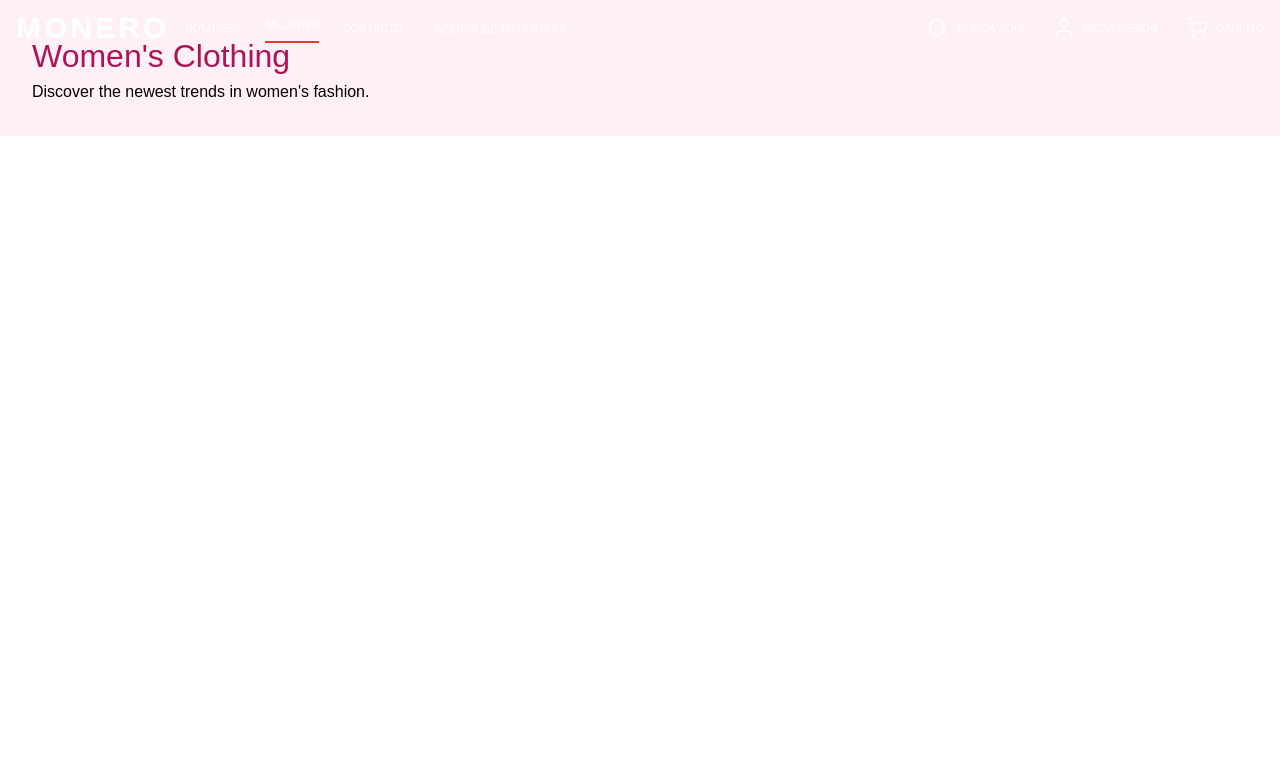
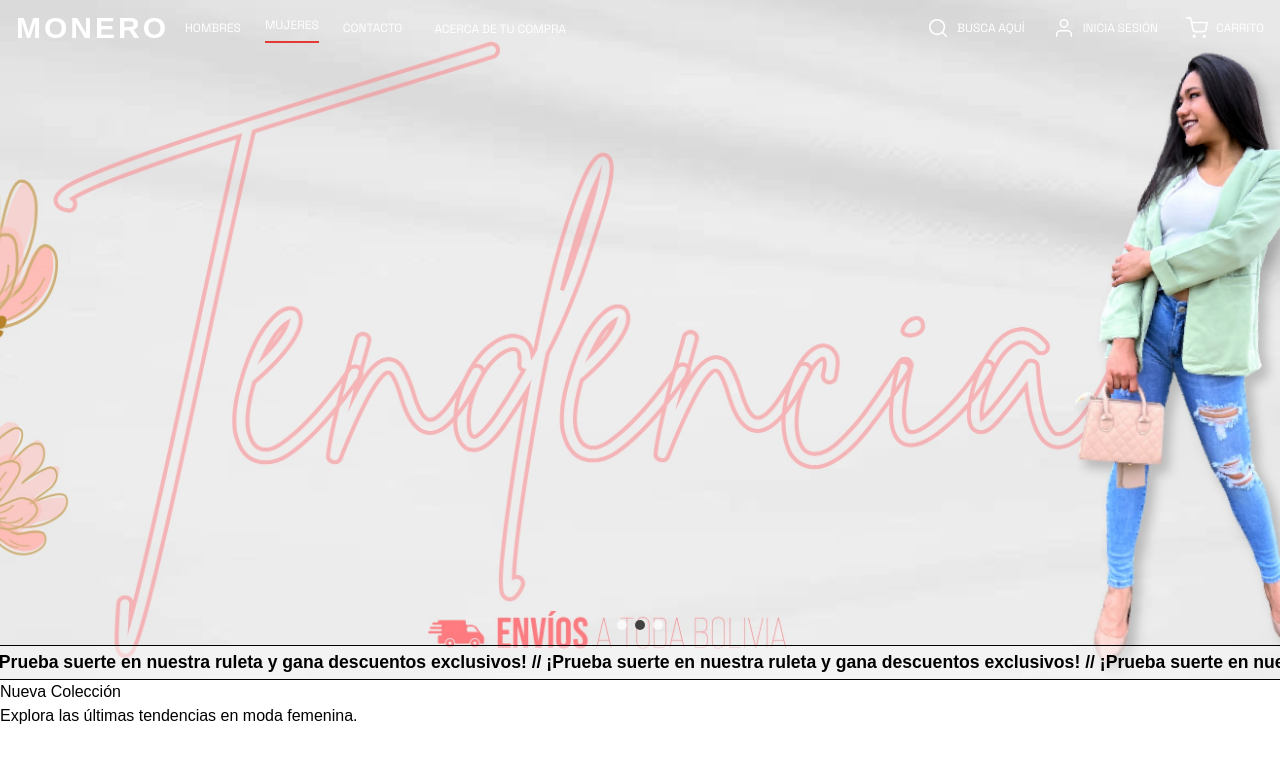
Before and after one commit to moneroboliviainfo/Frontend-Webpage, a Next.js app: page /women in a window 1280 px wide. Shown: the top 762 px of the page. Built offline with nearby package versions, Linux system fonts and the light colour scheme; no server answers.

Commit message:
women page added

```diff
--- /dev/null
+++ b/src/app/PageContainer.tsx
@@ -0,0 +1,54 @@
+'use client';
+import React, { useEffect, useState } from 'react';
+
+import ImageSlider from '@/components/ImageSlider/ImageSlider';
+import NewsRoulette from '@/components/NewsRoulette';
+
+// Slides for each mode
+const horSlides = [
+  { image: '/images/hor-slide-1-white.png', label: '' },
+  { image: '/images/Portadas_web-01-2.jpg', label: '' },
+  { image: '/images/Portadas_web-02-2.jpg', label: '' },
+];
+const verSlides = [
+  { image: '/images/ver-slide-1.png', label: '' },
+  { image: '/images/ver-slide-2.png', label: '' },
+];
+
+const PageContainer: React.FC = () => {
+  // Responsive: use vertical slides for mobile, horizontal for desktop
+  const [isMobile, setIsMobile] = useState(false);
+  useEffect(() => {
+    const checkMobile = () => setIsMobile(window.innerWidth < 768);
+    checkMobile();
+    window.addEventListener('resize', checkMobile);
+    return () => window.removeEventListener('resize', checkMobile);
+  }, []);
+  return (
+    <React.Fragment>
+      <div className="w-full flex flex-col" style={{ height: '85dvh' }}>
+        {/* Top 85% - Primary color with slider */}
+        <div style={{ height: '100%' }} className="relative">
+          <div className="absolute inset-0">
+            <ImageSlider
+              direction="horizontal"
+              slidesData={isMobile ? verSlides : horSlides}
+              autoplayDelay={3500}
+            />
+            <NewsRoulette
+              messages={[
+                '¡Prueba suerte en nuestra ruleta y gana descuentos exclusivos!',
+              ]}
+            />
+          </div>
+        </div>
+      </div>
+      <div>
+        <h2>Nueva Colección</h2>
+        <p>Explora las últimas tendencias en moda femenina.</p>
+      </div>
+    </React.Fragment>
+  );
+};
+
+export default PageContainer;
--- a/src/app/page.tsx
+++ b/src/app/page.tsx
@@ -1,8 +1,8 @@
 'use client';
+import React, { useEffect, useState } from 'react';
 import CenteredButton from '@/components/CenteredButton';
 import ImageSlider from '@/components/ImageSlider/ImageSlider';
 import NavBar from '@/components/nav/NavBar';
-import React, { useEffect, useState } from 'react';
 
 export default function Home() {
   // Responsive: use vertical slides for mobile, horizontal for desktop
@@ -50,16 +50,16 @@ export default function Home() {
             style={{
               ...(isMobile
                 ? {
-                    borderTop: '0.5rem solid #fff',
-                    borderLeft: '0.5rem solid #fff',
-                    borderRight: '0.5rem solid #fff',
-                    borderBottom: '0.25rem solid #fff',
+                    borderTop: '0.3rem solid #fff',
+                    borderLeft: '0.3rem solid #fff',
+                    borderRight: '0.3rem solid #fff',
+                    borderBottom: '0.15rem solid #fff',
                   }
                 : {
-                    borderTop: '0.5rem solid #fff',
-                    borderLeft: '0.5rem solid #fff',
-                    borderBottom: '0.5rem solid #fff',
-                    borderRight: '0.25rem solid #fff',
+                    borderTop: '0.3rem solid #fff',
+                    borderLeft: '0.3rem solid #fff',
+                    borderBottom: '0.3rem solid #fff',
+                    borderRight: '0.15rem solid #fff',
                   }),
               backgroundImage: "url('/images/portada-hombres.jpg')",
               backgroundSize: 'cover',
@@ -73,23 +73,23 @@ export default function Home() {
             style={{
               ...(isMobile
                 ? {
-                    borderLeft: '0.5rem solid #fff',
-                    borderRight: '0.5rem solid #fff',
-                    borderBottom: '0.5rem solid #fff',
-                    borderTop: '0.25rem solid #fff',
+                    borderLeft: '0.3rem solid #fff',
+                    borderRight: '0.3rem solid #fff',
+                    borderBottom: '0.3rem solid #fff',
+                    borderTop: '0.15rem solid #fff',
                   }
                 : {
-                    borderTop: '0.5rem solid #fff',
-                    borderRight: '0.5rem solid #fff',
-                    borderBottom: '0.5rem solid #fff',
-                    borderLeft: '0.25rem solid #fff',
+                    borderTop: '0.3rem solid #fff',
+                    borderRight: '0.3rem solid #fff',
+                    borderBottom: '0.3rem solid #fff',
+                    borderLeft: '0.15rem solid #fff',
                   }),
               backgroundImage: "url('/images/portada-mujeres.jpg')",
               backgroundSize: 'cover',
               backgroundPosition: 'center',
             }}
           >
-            <CenteredButton text="Para Ellas" url="/mujeres" />
+            <CenteredButton text="Para Ellas" url="/women" />
           </div>
         </div>
       </div>
--- a/src/app/women/page.tsx
+++ b/src/app/women/page.tsx
@@ -1,14 +1,15 @@
+export const metadata = {
+  title: 'Mujeres | Monero',
+  description: 'Descubre la colección para mujeres en Monero.',
+};
 import NavBar from '@/components/nav/NavBar';
-import styles from './women.module.css';
+import PageContainer from '../PageContainer';
 
 export default function WomenPage() {
   return (
     <>
       <NavBar />
-      <main className={styles.mainWomen}>
-        <h1 className={styles.titleWomen}>Women&apos;s Clothing</h1>
-        <p>Discover the newest trends in women&apos;s fashion.</p>
-      </main>
+      <PageContainer />
     </>
   );
 }
--- a/src/components/ImageSlider/ImageSlider.css
+++ b/src/components/ImageSlider/ImageSlider.css
@@ -1,27 +1,6 @@
-.swiper-pagination-custom {
-  display: flex;
-  justify-content: center;
-  align-items: center;
-  gap: 12px;
-}
-
-.swiper-vertical .swiper-pagination-custom {
-  flex-direction: column;
-  /* background-color: red; */
-  height: 100%;
-  position: absolute;
-  transform: translateX(22%);
-  /* right: 16px; */
-  /* top: 50%; */
-  /* bottom: auto; */
-  /* transform: translateY(-50%); */
-  /* height: auto; */
-  z-index: 10;
-}
 .swiper-pagination-bullet {
-  background: #fff !important;
+  background: #ffffff !important;
   opacity: 0.7;
-  margin: 0;
   width: 10px;
   height: 10px;
   border-radius: 50%;
@@ -29,6 +8,9 @@
   transition: opacity 0.2s, background 0.2s;
 }
 .swiper-pagination-bullet-active {
-  background: #fff !important;
+  background: rgb(66, 66, 66) !important;
   opacity: 1;
 }
+.swiper-horizontal .swiper-pagination {
+  bottom: 2.7rem !important; /* Move bullets up from the bottom */
+}
--- a/src/components/ImageSlider/ImageSlider.tsx
+++ b/src/components/ImageSlider/ImageSlider.tsx
@@ -1,5 +1,4 @@
 'use client';
-import React from 'react';
 import Image from 'next/image';
 import { Swiper, SwiperSlide } from 'swiper/react';
 import { Pagination, Autoplay } from 'swiper/modules';
--- /dev/null
+++ b/src/components/NewsRoulette.tsx
@@ -0,0 +1,44 @@
+interface NewRouletteProps {
+  messages: string[];
+}
+
+// Overlapping roulette message bar at the bottom of the slider
+const NewsRoulette: React.FC<NewRouletteProps> = ({ messages }) => {
+  return (
+    <div
+      className="absolute left-0 bottom-0 w-full flex items-center justify-center"
+      style={{
+        height: '2.2rem',
+        background: 'rgba(250,250,250,0.5)',
+        color: '#000',
+        zIndex: 20,
+        fontWeight: 600,
+        fontSize: '1.1rem',
+        borderTop: '1px solid black',
+        borderBottom: '1px solid black',
+        overflow: 'hidden',
+      }}
+    >
+      <span
+        style={{
+          display: 'inline-block',
+          whiteSpace: 'nowrap',
+          animation: 'marquee 10000s linear infinite',
+          paddingLeft: '100%',
+        }}
+      >
+        {Array(600)
+          .fill(`${messages.join(' // ')} // `)
+          .join('')}
+      </span>
+      <style>{`
+                @keyframes marquee {
+                  0%   { transform: translateX(0); }
+                  100% { transform: translateX(-100%); }
+                }
+              `}</style>
+    </div>
+  );
+};
+
+export default NewsRoulette;
```
